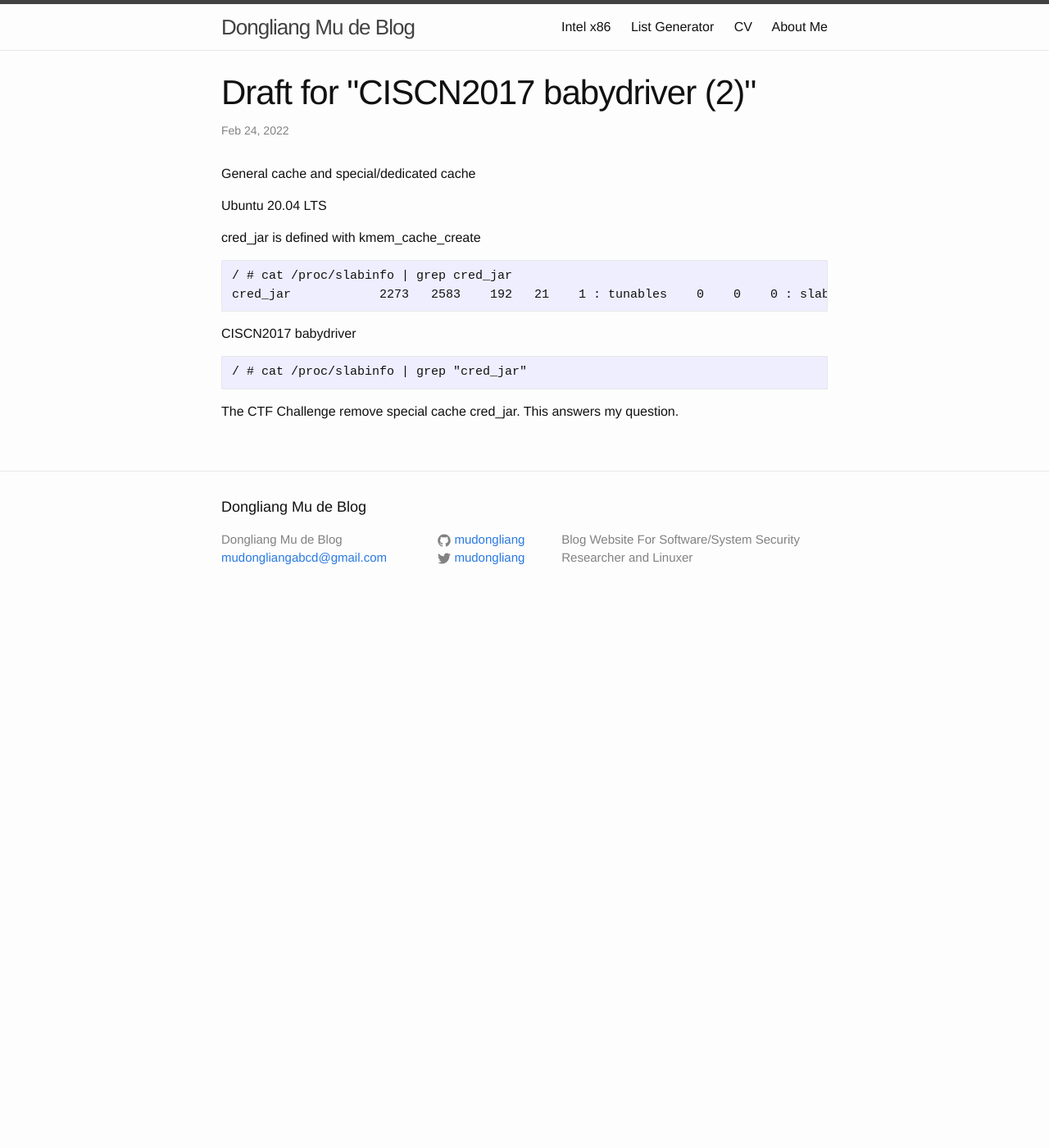
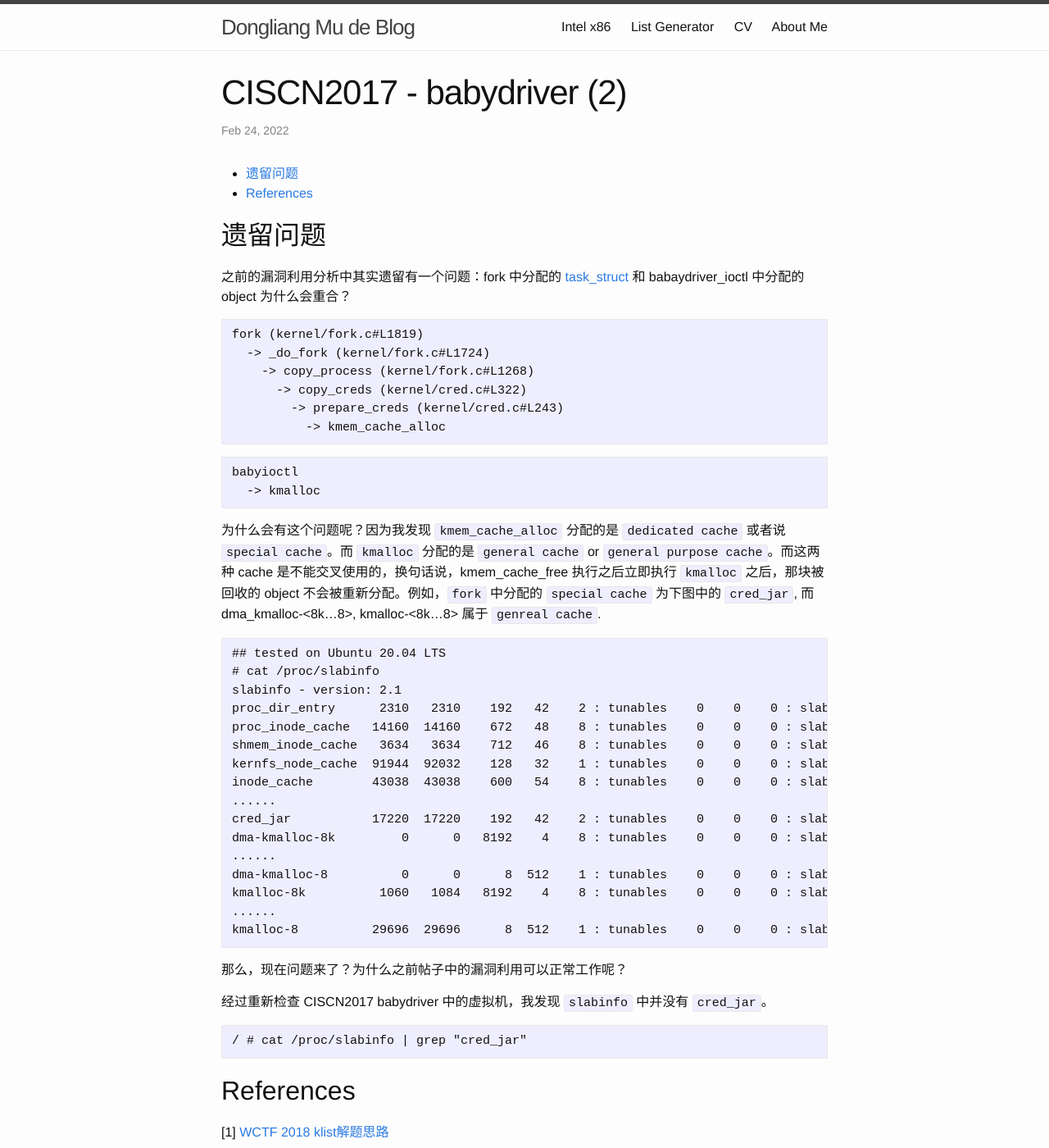
Before and after one commit to mudongliang/mudongliang.github.io, a Jekyll site: the page built from _posts/2022-02-24-ciscn2017---babydriver-2.md, in a window 1280 px wide and 1400 px high. Shown: the whole window at 82% size. Built offline with Jekyll 4.4.1, drawn with Linux system fonts in a browser that asks for light colours.

Commit message:
finish babydriver

````diff
--- a/_posts/2022-02-24-ciscn2017---babydriver-2.md
+++ b/_posts/2022-02-24-ciscn2017---babydriver-2.md
@@ -1,6 +1,6 @@
 ---
 layout: post
-title: Draft for "CISCN2017   babydriver (2)"
+title: "CISCN2017 - babydriver (2)"
 date: 2022-02-24
 description: ""
 category:
@@ -9,23 +9,53 @@ tags: []
 * TOC
 {:toc}
 
-General cache and special/dedicated cache
+## 遗留问题
 
-
-
-Ubuntu 20.04 LTS
-
-cred_jar is defined with kmem_cache_create
+之前的漏洞利用分析中其实遗留有一个问题：fork 中分配的 [task_struct](https://elixir.bootlin.com/linux/v4.4.72/source/kernel/cred.c#L251) 和 babaydriver_ioctl 中分配的 object 为什么会重合？
 
 ```
-/ # cat /proc/slabinfo | grep cred_jar
-cred_jar            2273   2583    192   21    1 : tunables    0    0    0 : slabdata    123    123      0
+fork (kernel/fork.c#L1819)
+  -> _do_fork (kernel/fork.c#L1724)
+    -> copy_process (kernel/fork.c#L1268)
+      -> copy_creds (kernel/cred.c#L322)
+        -> prepare_creds (kernel/cred.c#L243)
+          -> kmem_cache_alloc
 ```
 
-CISCN2017 babydriver
+```
+babyioctl
+  -> kmalloc
+```
+
+为什么会有这个问题呢？因为我发现 `kmem_cache_alloc` 分配的是 `dedicated cache` 或者说 `special cache`。而 `kmalloc` 分配的是 `general cache` or `general purpose cache`。而这两种 cache 是不能交叉使用的，换句话说，kmem_cache_free 执行之后立即执行 `kmalloc` 之后，那块被回收的 object 不会被重新分配。例如，`fork` 中分配的 `special cache` 为下图中的 `cred_jar`, 而 dma_kmalloc-<8k...8>, kmalloc-<8k...8> 属于 `genreal cache`.
+
+```
+## tested on Ubuntu 20.04 LTS
+# cat /proc/slabinfo
+slabinfo - version: 2.1
+proc_dir_entry      2310   2310    192   42    2 : tunables    0    0    0 : slabdata     55     55      0
+proc_inode_cache   14160  14160    672   48    8 : tunables    0    0    0 : slabdata    295    295      0
+shmem_inode_cache   3634   3634    712   46    8 : tunables    0    0    0 : slabdata     79     79      0
+kernfs_node_cache  91944  92032    128   32    1 : tunables    0    0    0 : slabdata   2876   2876      0
+inode_cache        43038  43038    600   54    8 : tunables    0    0    0 : slabdata    797    797      0
+......
+cred_jar           17220  17220    192   42    2 : tunables    0    0    0 : slabdata    410    410      0
+dma-kmalloc-8k         0      0   8192    4    8 : tunables    0    0    0 : slabdata      0      0      0
+......
+dma-kmalloc-8          0      0      8  512    1 : tunables    0    0    0 : slabdata      0      0      0
+kmalloc-8k          1060   1084   8192    4    8 : tunables    0    0    0 : slabdata    271    271      0
+......
+kmalloc-8          29696  29696      8  512    1 : tunables    0    0    0 : slabdata     58     58      0
+```
+
+那么，现在问题来了？为什么之前帖子中的漏洞利用可以正常工作呢？
+
+经过重新检查 CISCN2017 babydriver 中的虚拟机，我发现 `slabinfo` 中并没有 `cred_jar`。
 
 ```
 / # cat /proc/slabinfo | grep "cred_jar"
 ```
 
-The CTF Challenge remove special cache cred_jar. This answers my question.
+## References
+
+[1] [WCTF 2018 klist解题思路](http://p4nda.top/2018/11/27/wctf-2018-klist/)
````
